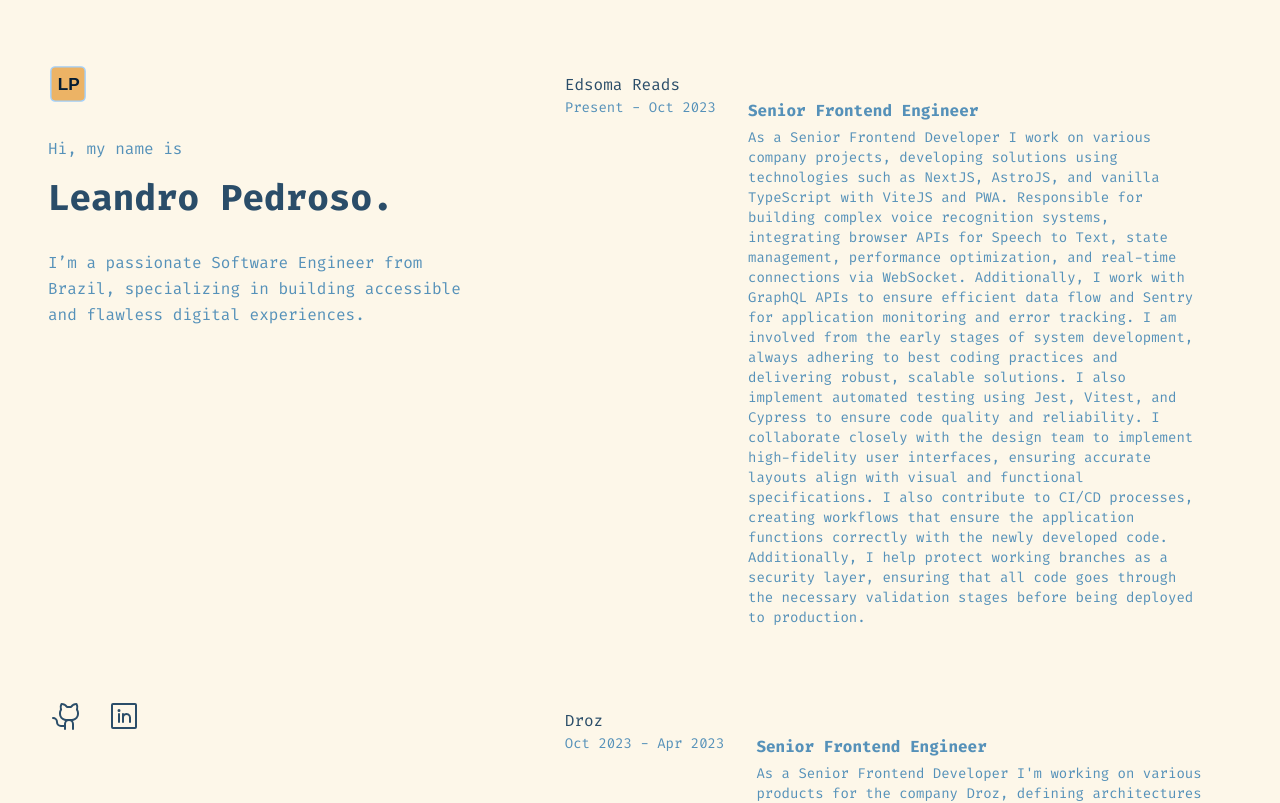
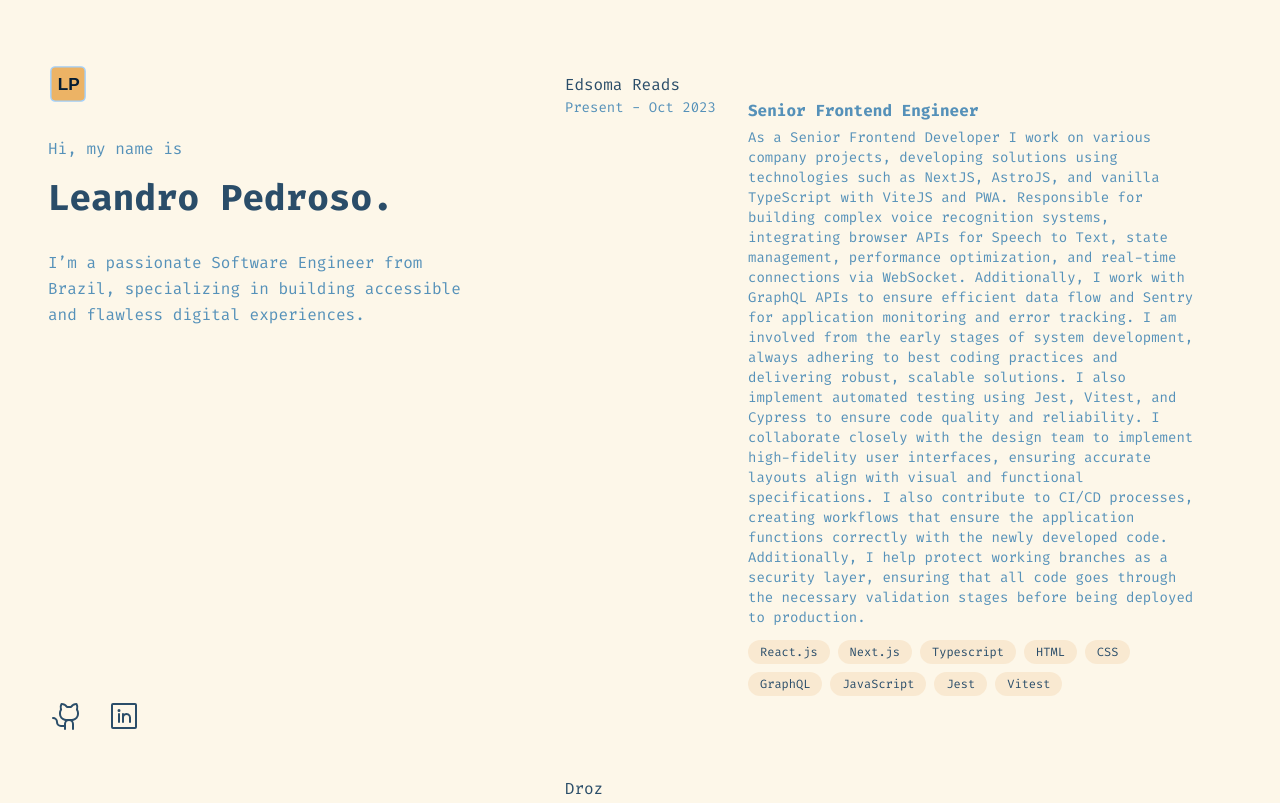
Before and after one commit to leandroppf/portfolio-leandroppf, a Next.js app: page / in a window 1280 px wide. Shown: the top 803 px of the page. Built offline with nearby package versions, Linux system fonts and the light colour scheme.

Commit message:
feat: experience skills

```diff
--- a/src/app/components/ExperienceCard.tsx
+++ b/src/app/components/ExperienceCard.tsx
@@ -33,6 +33,19 @@ export default function ExperienceCard({ experience }: ExperienceCardProps) {
             <div className="flex flex-col gap-1">
               <span className="font-bold">{position.title}</span>
               <p className="text-sm">{position.description}</p>
+              <div
+                id="position-skills"
+                className="mt-2 inline-flex flex-wrap gap-2"
+              >
+                {position.skills.map((skill) => (
+                  <div
+                    key={skill}
+                    className="rounded-full bg-amber-600/10 px-3 py-1 text-xs text-primary"
+                  >
+                    {skill}
+                  </div>
+                ))}
+              </div>
             </div>
           </div>
         ))}
```
